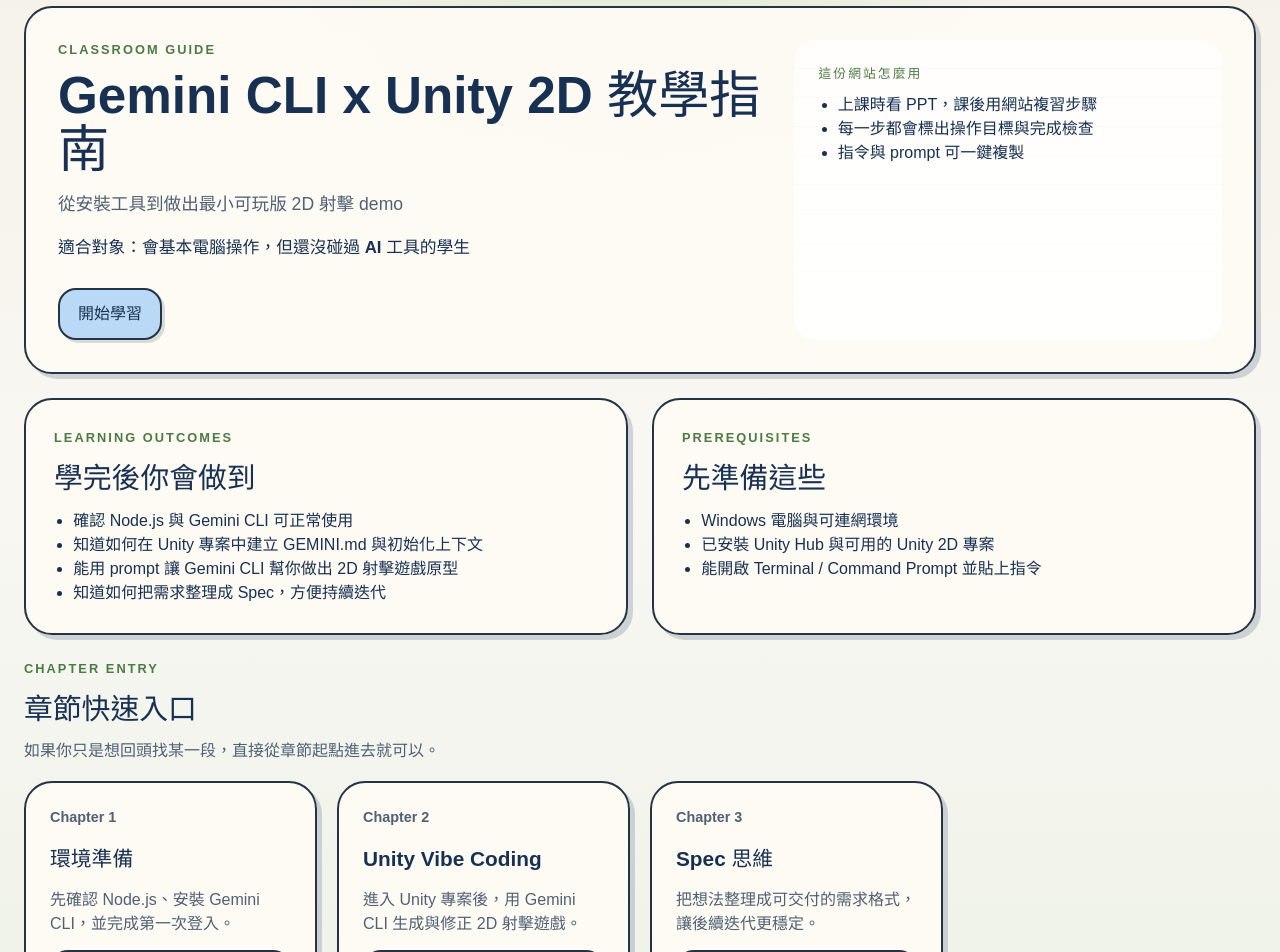
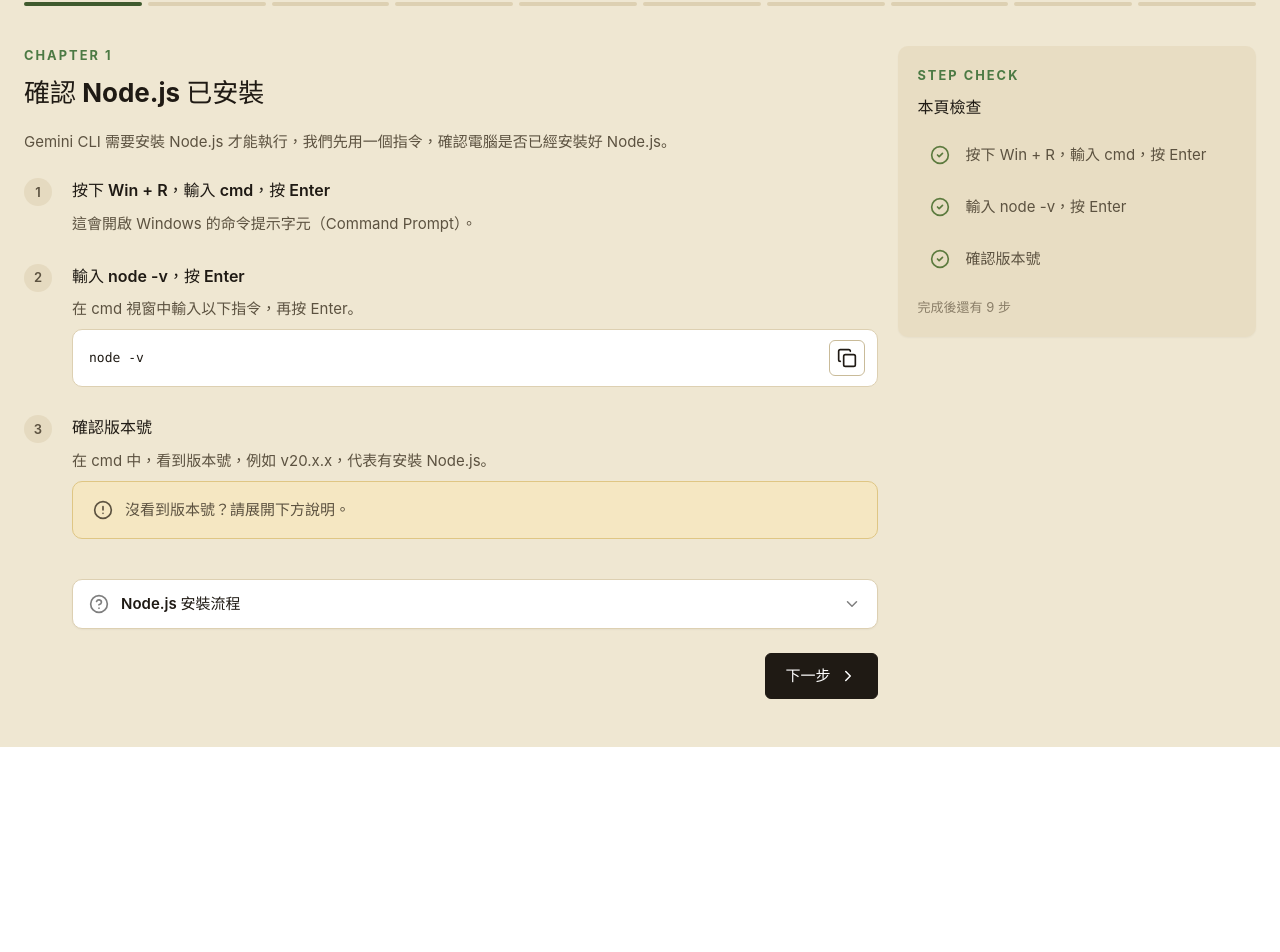
Before and after one commit to pablo0825/gemini-cli-unity-guide, a React (Vite) app: page / in a window 1280 px wide. Shown: the part 130-1082 px from the top of the page. After the commit the page ends 877 px from the top, so only its background shows below. Built offline with nearby package versions, Linux system fonts and the light colour scheme.

Commit message:
feat: 移除 OverviewPage，改以第一個教案步驟作為首頁

```diff
--- a/src/App.tsx
+++ b/src/App.tsx
@@ -1,6 +1,5 @@
 import { useEffect, useState } from "react";
 import {
-  chapters,
   getChapterById,
   getStepById,
   guideMeta,
@@ -9,7 +8,6 @@
   totalSteps,
 } from "./data/guide";
 import { GuideStepView } from "./components/GuideStepView";
-import { OverviewPage } from "./components/OverviewPage";
 
 function getRouteStepIdFromHash(hash: string): string | null {
   const cleaned = hash.replace(/^#/, "");
@@ -26,20 +24,16 @@
   window.location.hash = `/guide/${stepId}`;
 }
 
-function clearHash() {
-  history.replaceState(null, "", window.location.pathname + window.location.search);
-}
-
 export default function App() {
-  const [activeStepId, setActiveStepId] = useState<string | null>(() => {
+  const [activeStepId, setActiveStepId] = useState<string>(() => {
     const routeStepId = getRouteStepIdFromHash(window.location.hash);
-    return routeStepId && getStepById(routeStepId) ? routeStepId : null;
+    return routeStepId && getStepById(routeStepId) ? routeStepId : steps[0].id;
   });
 
   useEffect(() => {
     function handleHashChange() {
       const routeStepId = getRouteStepIdFromHash(window.location.hash);
-      setActiveStepId(routeStepId && getStepById(routeStepId) ? routeStepId : null);
+      setActiveStepId(routeStepId && getStepById(routeStepId) ? routeStepId : steps[0].id);
     }
 
     window.addEventListener("hashchange", handleHashChange);
@@ -51,32 +45,7 @@
   }
 
   function openOverview() {
-    setActiveStepId(null);
-    clearHash();
-  }
-
-  if (!activeStepId) {
-    return (
-      <div className="app-shell">
-        <header className="app-topbar">
-          <button className="brand-button" type="button" onClick={openOverview}>
-            <span className="brand-button__badge">★</span>
-            <span>{guideMeta.title}</span>
-          </button>
-        </header>
-
-        <OverviewPage
-          title={guideMeta.title}
-          subtitle={guideMeta.subtitle}
-          audience={guideMeta.audience}
-          prerequisites={guideMeta.prerequisites}
-          outcomes={guideMeta.outcomes}
-          chapters={chapters}
-          onStart={() => openStep(steps[0].id)}
-          onJumpToChapter={openStep}
-        />
-      </div>
-    );
+    openStep(steps[0].id);
   }
 
   const activeStep = getStepById(activeStepId);
--- a/src/components/OverviewPage.tsx
+++ /dev/null
@@ -1,100 +0,0 @@
-import type { GuideChapter } from "../data/guide";
-
-type OverviewPageProps = {
-  title: string;
-  subtitle: string;
-  audience: string;
-  prerequisites: string[];
-  outcomes: string[];
-  chapters: GuideChapter[];
-  onStart: () => void;
-  onJumpToChapter: (stepId: string) => void;
-};
-
-export function OverviewPage({
-  title,
-  subtitle,
-  audience,
-  prerequisites,
-  outcomes,
-  chapters,
-  onStart,
-  onJumpToChapter,
-}: OverviewPageProps) {
-  return (
-    <main className="overview-page">
-      <section className="hero-card">
-        <div className="hero-card__text">
-          <p className="eyebrow">Classroom Guide</p>
-          <h1>{title}</h1>
-          <p className="hero-card__subtitle">{subtitle}</p>
-          <p className="hero-card__audience">
-            適合對象：<strong>{audience}</strong>
-          </p>
-          <div className="hero-card__actions">
-            <button className="nav-button nav-button--primary" type="button" onClick={onStart}>
-              開始學習
-            </button>
-          </div>
-        </div>
-        <div className="hero-card__note">
-          <div className="hero-note">
-            <p className="eyebrow">這份網站怎麼用</p>
-            <ul>
-              <li>上課時看 PPT，課後用網站複習步驟</li>
-              <li>每一步都會標出操作目標與完成檢查</li>
-              <li>指令與 prompt 可一鍵複製</li>
-            </ul>
-          </div>
-        </div>
-      </section>
-
-      <section className="overview-grid">
-        <article className="overview-card">
-          <p className="eyebrow">Learning Outcomes</p>
-          <h2>學完後你會做到</h2>
-          <ul>
-            {outcomes.map((item) => (
-              <li key={item}>{item}</li>
-            ))}
-          </ul>
-        </article>
-
-        <article className="overview-card">
-          <p className="eyebrow">Prerequisites</p>
-          <h2>先準備這些</h2>
-          <ul>
-            {prerequisites.map((item) => (
-              <li key={item}>{item}</li>
-            ))}
-          </ul>
-        </article>
-      </section>
-
-      <section className="chapter-section">
-        <div className="section-heading">
-          <p className="eyebrow">Chapter Entry</p>
-          <h2>章節快速入口</h2>
-          <p>如果你只是想回頭找某一段，直接從章節起點進去就可以。</p>
-        </div>
-
-        <div className="chapter-grid">
-          {chapters.map((chapter) => (
-            <article className="chapter-card" key={chapter.id}>
-              <p className="chapter-card__eyebrow">{chapter.eyebrow}</p>
-              <h3>{chapter.title}</h3>
-              <p>{chapter.description}</p>
-              <button
-                className="chapter-card__button"
-                type="button"
-                onClick={() => onJumpToChapter(chapter.startStepId)}
-              >
-                從這章開始
-              </button>
-            </article>
-          ))}
-        </div>
-      </section>
-    </main>
-  );
-}
```
